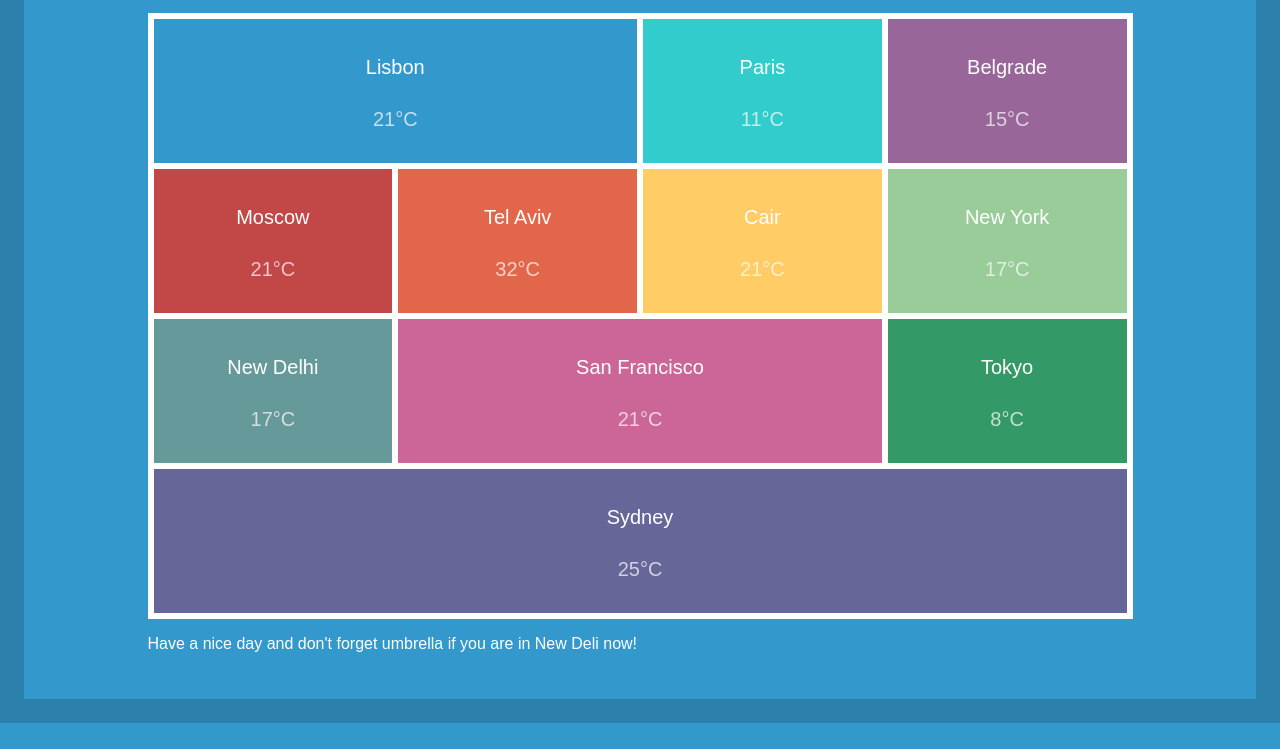
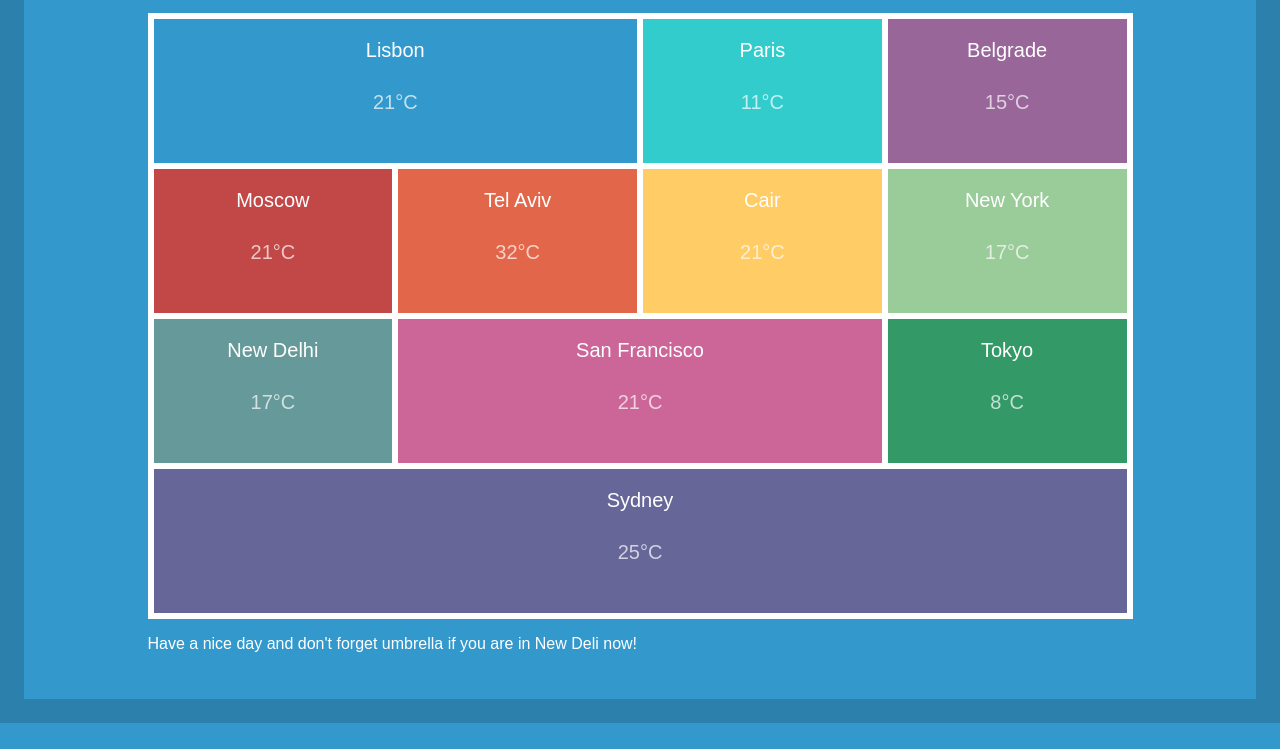
Before and after one commit to artofnext/css-weather-forecast, a plain HTML site: page index.html in a window 1280 px wide. Shown: the part 77-826 px from the top of the page. Drawn offline with Linux system fonts and the light colour scheme; some icons are missing.

Commit message:
centering fix

```diff
--- a/styles.css
+++ b/styles.css
@@ -35,11 +35,8 @@ li {
     vertical-align: middle;
 }
 
-/* all this is just for centering */
 li div {
-    width: 10000px; /* looks silly, but it works */
     height: 150px;
-    display: table-cell;
     vertical-align: middle;
     text-align: center;
 }
```
